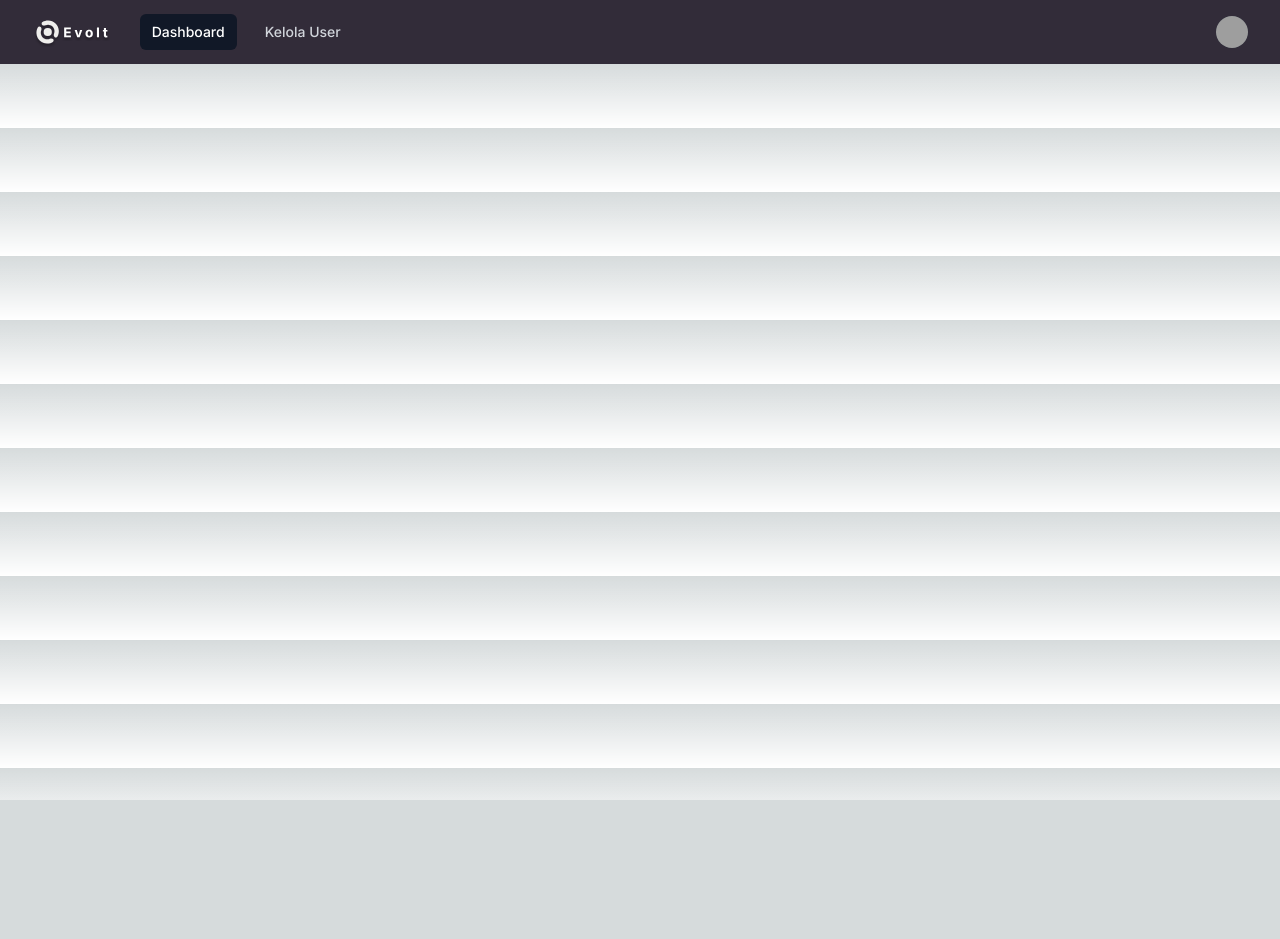
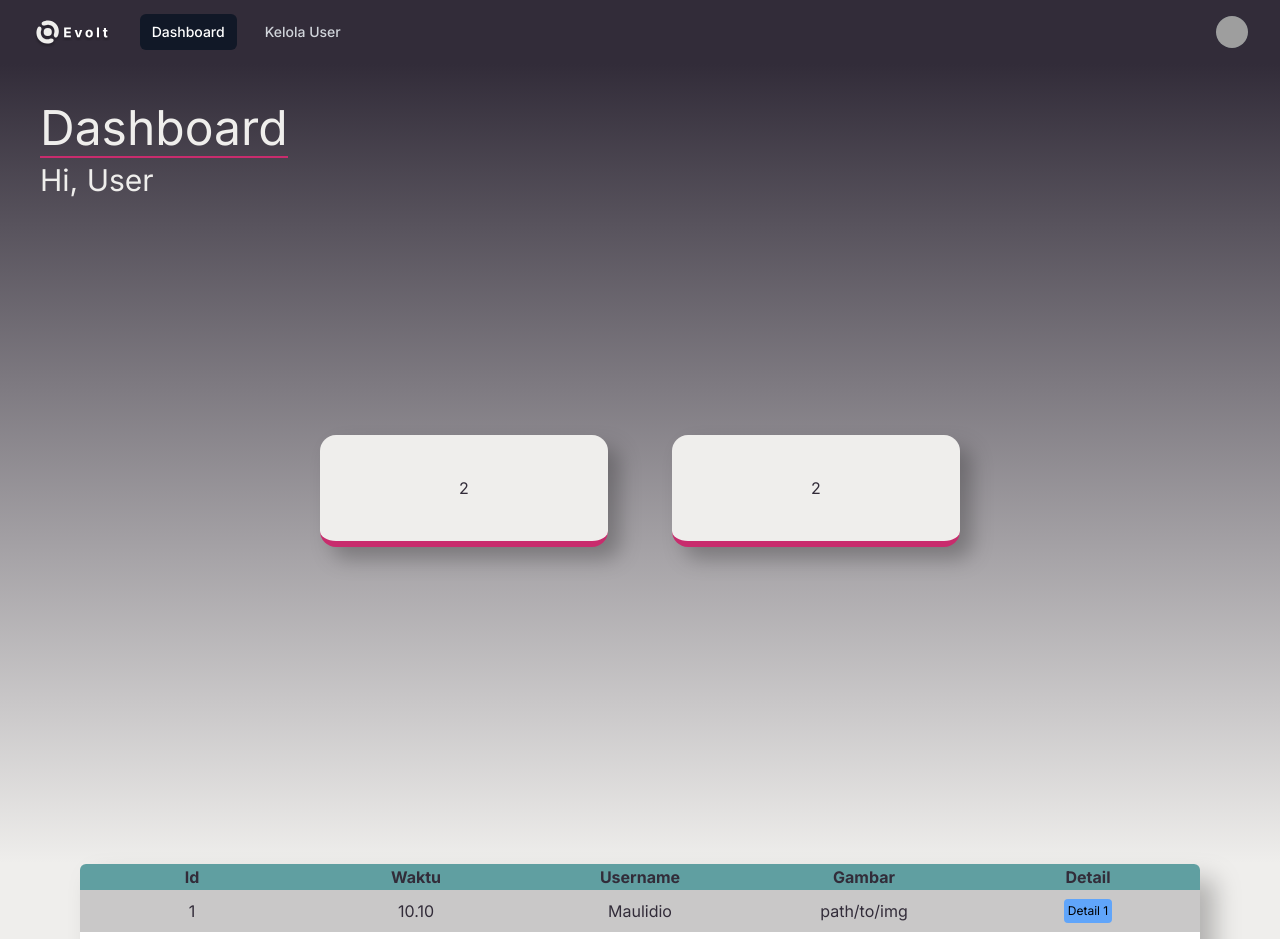
Before and after one commit to DioGitH/evolt-website, a Next.js app in the folder src/evolt-website/: page /dashboard in a window 1280 px wide. Shown: the top 939 px of the page. Before the commit the page ends 800 px from the top, so only its background shows below. Built offline with nearby package versions, Linux system fonts and the light colour scheme; grey boxes are pictures that could not be loaded.

Commit message:
update frontend Dashboard Page

```diff
--- a/src/evolt-website/src/app/dashboard/page.tsx
+++ b/src/evolt-website/src/app/dashboard/page.tsx
@@ -1,16 +1,86 @@
 import Navbar from "@/components/navbar";
+
+const dummy = [
+    {itemId: 1, time: "10.10", username: "Maulidio", image: "path/to/img", detailId: 1},
+    { itemId: 1, time: "10.10", username: "Maulidio", image: "path/to/img", detailId: 1 },
+    { itemId: 1, time: "10.10", username: "Maulidio", image: "path/to/img", detailId: 1 },
+    { itemId: 1, time: "10.10", username: "Maulidio", image: "path/to/img", detailId: 1 },
+]
 
 export default function Dashboard(){
     return(
         <div>
-            <div className="container">
-                <div className="navbar">
+            <div className="relative">
+                <div className="container sticky top-0 w-full z-20">
                     <Navbar/>
                 </div>
-                <div className="content">
+                <div className="container mx-auto bg-palette-3">
+                    {/* Dashboard */}
+                    <div className="absolute h-[100vh] w-full bg-gradient-to-b from-palette-1">
 
+                    </div>
+                    <div className="grid h-[90vh] w-full">
+                        <div className="z-10 text-5xl text-palette-3 mt-10 ml-10 h-fit w-fit">
+                            Dashboard
+                            <hr className="border-t-2 border-pallete-4 my-1" />
+
+                            <div className="text-3xl text-palette-3 h-fit w-fit">
+                                Hi, User
+                            </div>
+                        </div>
+                        {/* Ringkasan */}
+                        <div className="flex justify-center">
+                            <div className="grid grid-cols-2 gap-16 text-center h-fit w-6/12">
+                                <div className="grid h-28 place-content-center bg-palette-3 drop-shadow-[12px_12px_10px_rgba(0,0,0,0.25)] rounded-2xl  border-b-[6px] border-pallete-4 text-palette-1">
+                                    2
+                                </div>
+                                <div className="grid h-28 place-content-center bg-palette-3 drop-shadow-[12px_12px_10px_rgba(0,0,0,0.25)] rounded-2xl  border-b-[6px] border-pallete-4 text-palette-1">
+                                    2
+                                </div>
+                            </div>
+                        </div>
+                    </div>
+                    {/* Table Log Aktivitas*/}
+                    <div className="relative min-h-screen text-palette-1">
+                        <LogTable log={dummy}/>
+                    </div>
                 </div>
             </div>
         </div>
     )
 }
+
+export function LogTable({log}:any){
+    return(
+        <div className="absolute inset-x-20 top-20 text-center bg-palette-3 drop-shadow-[15px_15px_12px_rgba(0,0,0,0.25)] rounded-md overflow-hidden">
+            <table className="table-fixed w-full h-auto ">
+                <thead className="tes bg-palette-2">
+                    <tr>
+                        <th>Id</th>
+                        <th>Waktu</th>
+                        <th>Username</th>
+                        <th>Gambar</th>
+                        <th>Detail</th>
+                    </tr>
+                </thead>
+                <tbody className="">
+                    {log.map(({ itemId, time, username, image, detailId }: any, index: any) =>
+                        <tr key={itemId} className={index % 2 === 0 ? 'bg-[#332D39] bg-opacity-20' : 'bg-[#FFFFFF]'}>
+                            <td>{itemId}</td>
+                            <td>{time}</td>
+                            <td>{username}</td>
+                            <td>{image}</td>
+                            <td>
+                                <button
+                                    className="text-xs bg-blue-400 rounded p-1 m-2 text-black">
+                                    Detail {detailId}
+                                </button>
+                            </td>
+                        </tr>
+                    )}
+                </tbody>
+            </table>
+        </div>
+
+    )
+}
```
